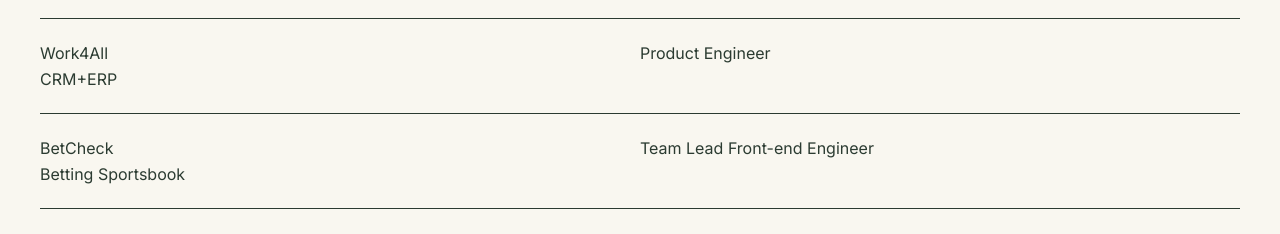
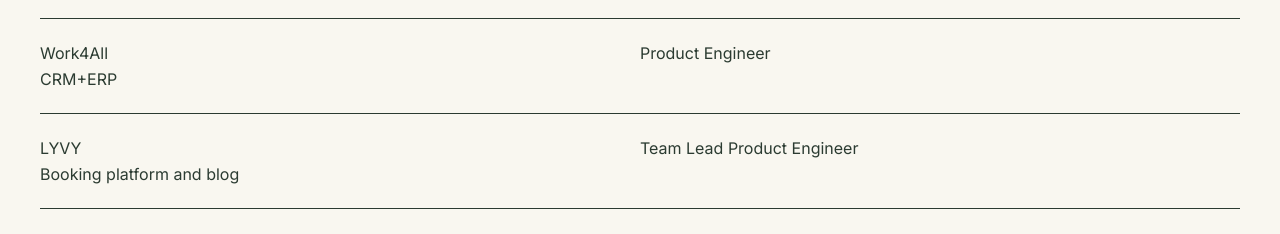
Before and after one commit to evgeny-kirichuk/evgeny-kirichuk, a React app: page / in a window 1280 px wide. Shown: the part 2800-3034 px from the top of the page. Built offline with nearby package versions, Linux system fonts and the light colour scheme.

Commit message:
add project

```diff
--- a/src/view/components/organisms/projects/Projects.tsx
+++ b/src/view/components/organisms/projects/Projects.tsx
@@ -22,6 +22,8 @@
 		title: 'ScyllaDB Cloud',
 		kind: 'Database-as-a-Service Platform',
 		link: 'https://www.scylladb.com/product/scylla-cloud/',
+		description:
+			'The industry’s fastest and most powerful fully managed NoSQL DBaaS.',
 		position: 'Product Engineer',
 		isReady: true,
 	},
@@ -29,7 +31,7 @@
 		title: 'Mopla',
 		kind: 'Public Transport App',
 		link: 'https://www.mopla.solutions',
-		description: 'Uber-like application for public transport is Germany',
+		description: 'Uber-like application for public transport is Germany.',
 		position: 'Team Lead Product Engineer',
 		isReady: true,
 	},
@@ -38,17 +40,17 @@
 		kind: 'CRM+ERP',
 		link: 'https://work4all.de',
 		description:
-			'work4all is the multiple award-winning all-in-one software that combines commercial functions, filing of communication and documents, and project management. ',
+			'Work4all is the multiple award-winning all-in-one software that combines commercial functions, filing of communication and documents, and project management.',
 		position: 'Product Engineer',
 		isReady: true,
 	},
 	{
-		title: 'BetCheck',
-		kind: 'Betting Sportsbook',
-		link: 'https://sports.betcheck.com',
+		title: 'LYVY',
+		kind: 'Booking platform and blog',
+		link: 'https://www.lyvy.de',
 		description:
-			'BetCheck operates a comparison platform it has developed, which enables registered users to compare betting odds and the resulting possible payout amounts on online sports bets from various licensed sports betting providers that cooperate with BetCheck in a neutral and free manner.',
-		position: 'Team Lead Front-end Engineer',
+			'Digital Health Startup helping people get medical tests faster and safer. The site allows you to order tests and read useful articles from medical experts.',
+		position: 'Team Lead Product Engineer',
 		isReady: true,
 	},
 	{
```
Also changed, not shown: 2 other files (tests, documents, lock files or other folders).
